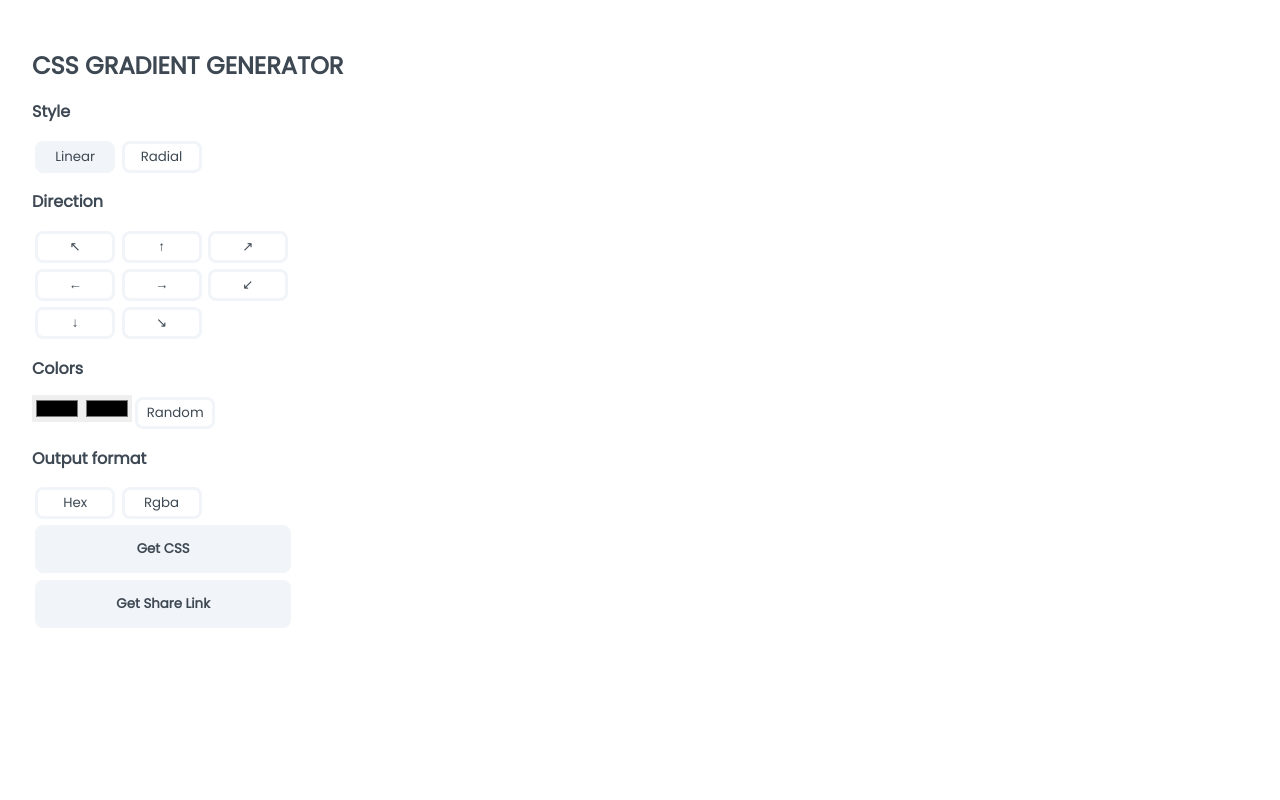
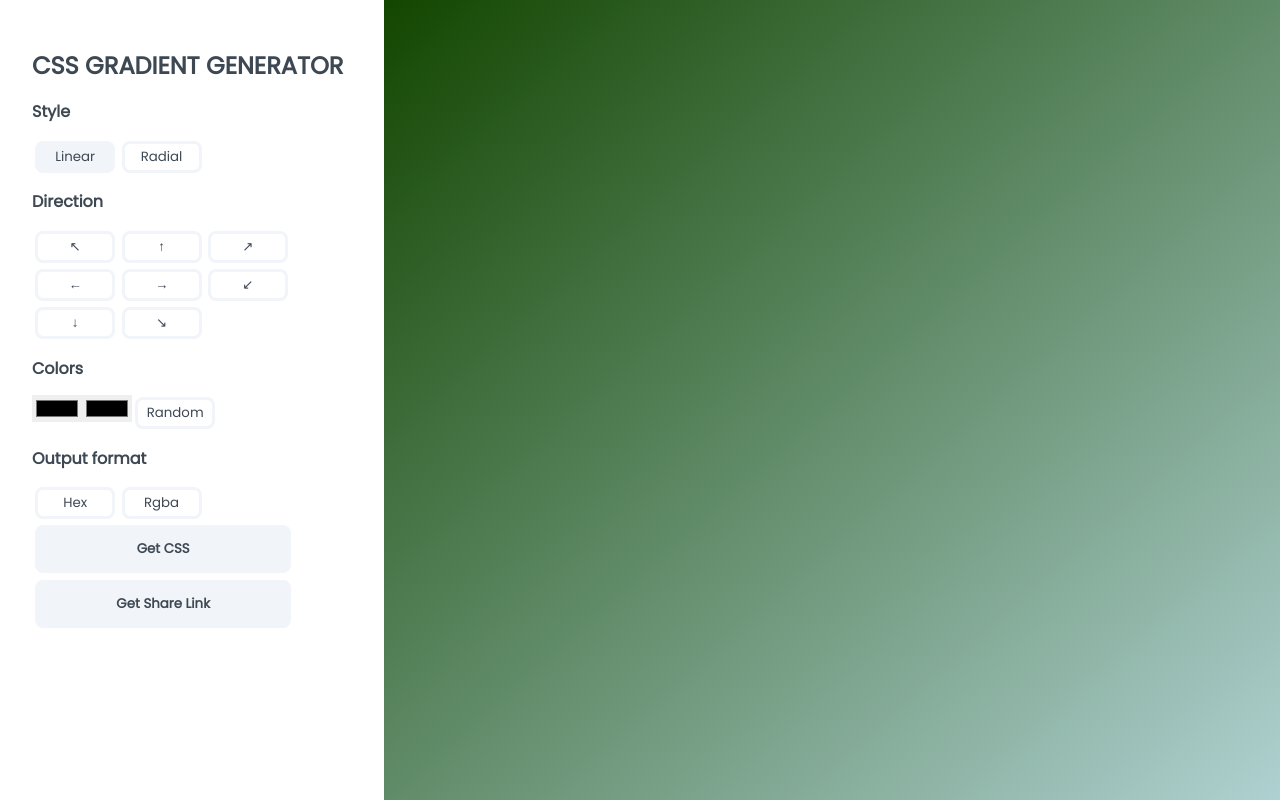
Before and after one commit to maisahr/CSS-gradient-generator, a React (Create React App) app: page / in a window 1280 px wide. Built offline with nearby package versions, Linux system fonts and the light colour scheme.

Commit message:
Generates initial random colors

```diff
--- a/src/App.js
+++ b/src/App.js
@@ -4,8 +4,14 @@ import { Gradient } from './components/Gradient/Gradient';
 import { Sidebar } from './components/Sidebar/Sidebar';
 
 function App() {
-  const [colorOne, setColorOne] = useState()
-  const [colorTwo, setColorTwo] = useState()
+
+  const generateRandomColor = () => {
+    const randomColor = '#' + Math.floor(Math.random()*16777215).toString(16);
+    return randomColor
+  }
+
+  const [colorOne, setColorOne] = useState(generateRandomColor())
+  const [colorTwo, setColorTwo] = useState(generateRandomColor())
   const [direction, setDirection] = useState({style: 'linear', direction:'to top left'})
 
   const handleUpdateOne = (colorOne) => {
```
